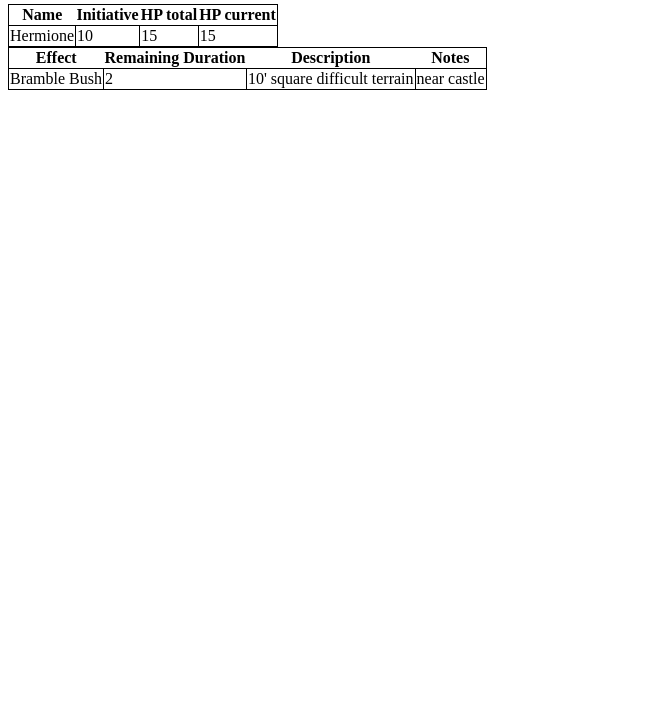
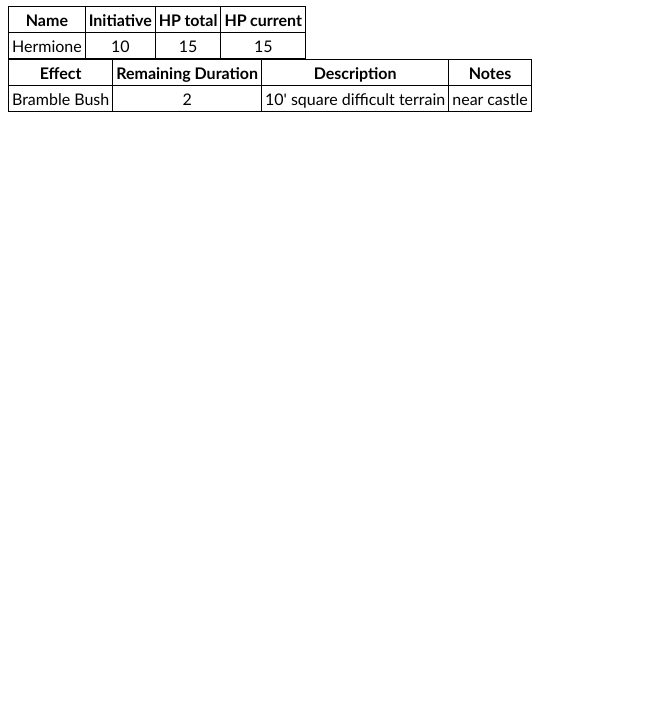
Before and after one commit to tmjfitch/combat-tracker, a website: page public/index.html in a window 1280 px wide. Shown: the part 84-800 px from the top of the page, without its empty margins (0-671 px from the left). Drawn offline with Linux system fonts and the light colour scheme.

Commit message:
font and padding updated

```diff
--- a/public/styles/base.css
+++ b/public/styles/base.css
@@ -1,10 +1,18 @@
 .header_row{
 	display: inline-block;
 	padding-right: 20px;
+	font-family: Calibri, Times New Roman, Arial
 }
 table{
 	border-collapse: collapse;
+	font-family: Calibri, Times New Roman, Arial;
 }
-thead, tr, td{
+thead, th, td{
 	border: 1px solid black;
+	padding-left: 3px;
+	padding-right: 3px;
+	padding-bottom: 3px;
+	padding-top: 3px;
+	text-align: center;
+	font-family: Calibri, Times New Roman, Arial
 }
```
